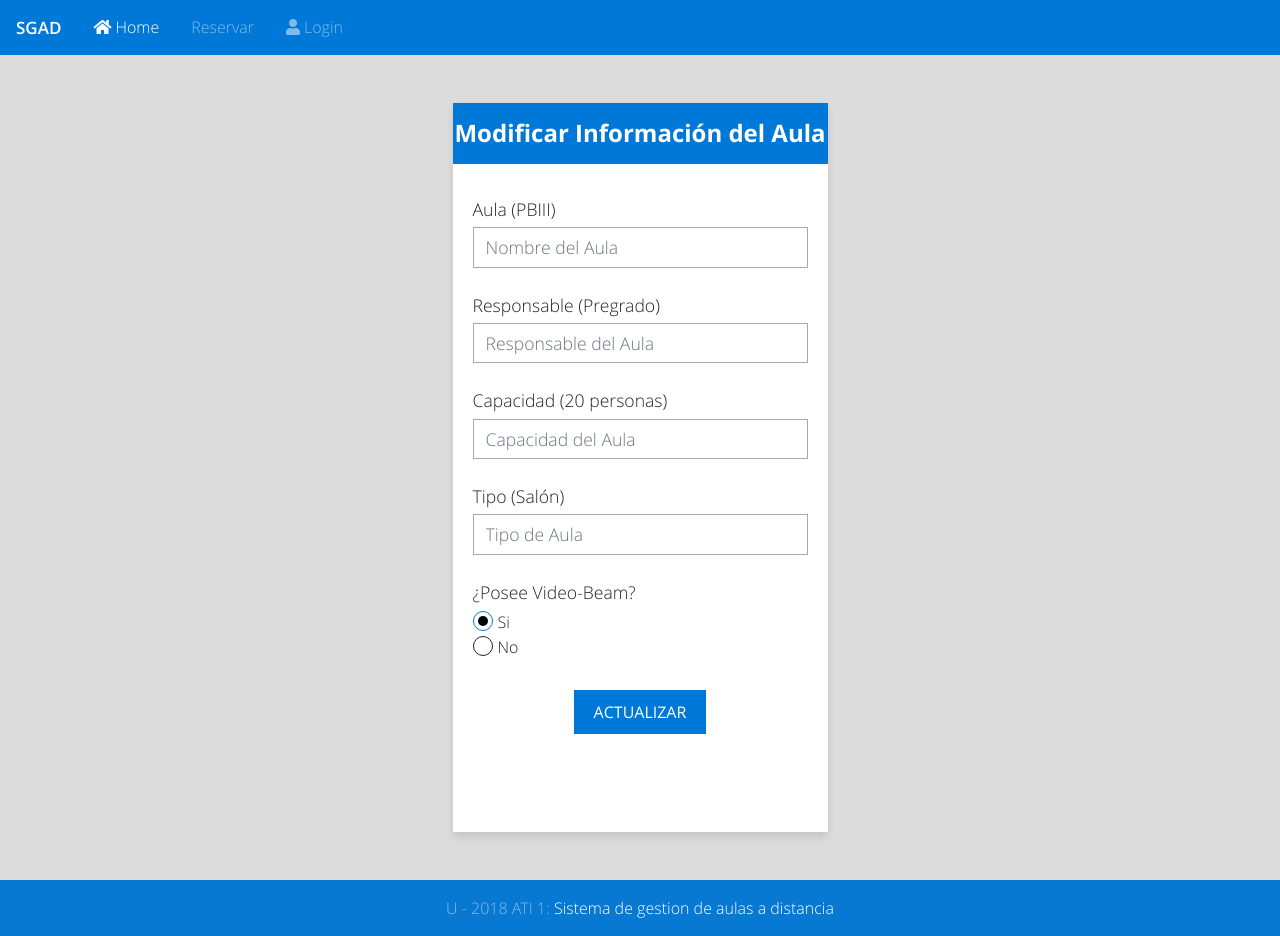
After one commit to gestionaulas/gestionaulas.github.io, a Flask app: page /modifyAula in a window 1280 px wide. The commit adds this page. Shown: the part 303-1239 px from the top of the page. Run offline with Flask 2, Linux system fonts and the light colour scheme; some libraries are stand-ins or nearby versions.

Commit message:
todo el flujo

```diff
--- a/SGDA/routes.py
+++ b/SGDA/routes.py
@@ -95,3 +95,8 @@ def userRequests():
 def reserveHistorial():
     form = LoginForm()
     return render_template('reserveHistorial.html', form=form, role=role)
+
+@app.route("/modifyAula", methods=['GET', 'POST'])
+def modifyAula():
+    form = LoginForm()
+    return render_template('modifyAula.html', form=form, role=role)
--- /dev/null
+++ b/SGDA/templates/modifyAula.html
@@ -0,0 +1,66 @@
+{% extends "layout.html" %}
+{% block content %}
+    <div class="card card-login mt-5 mb-5 pb-5">
+      <!--Card content-->
+      <h4 class="card-title font-weight-bold text-center blue text-white pb-3 pt-3">Modificar Información del Aula</h4>
+      <div class="card-body">
+        <!-- Placeholder input -->
+	<label for="inputPlaceholderEx">Aula (PBIII)</label>
+	<input placeholder="Nombre del Aula" type="text" id="inputPlaceholderEx" class="form-control">
+	<br>
+	<label for="inputPlaceholderEx">Responsable (Pregrado)</label>
+	<input placeholder="Responsable del Aula" type="text" id="inputPlaceholderEx" class="form-control">
+	<br>
+	<label for="inputPlaceholderEx">Capacidad (20 personas)</label>
+	<input placeholder="Capacidad del Aula" type="text" id="inputPlaceholderEx" class="form-control">
+	<br>
+	<label for="inputPlaceholderEx">Tipo (Salón)</label>
+	<input placeholder="Tipo de Aula" type="text" id="inputPlaceholderEx" class="form-control">
+
+	<br>
+	<label for="inputPlaceholderEx">¿Posee Video-Beam?</label>
+	<div class="form-check pl-0">
+	  <input class="form-check-input with-gap-blue" type="radio" name="exampleRadios" id="exampleRadios1" value="option1" checked>
+	  <label class="form-check-label" for="exampleRadios1">
+	    Si
+	  </label>
+	</div>
+	<div class="form-check pl-0">
+	  <input class="form-check-input with-gap-blue" type="radio" name="exampleRadios" id="exampleRadios2" value="option2">
+	  <label class="form-check-label" for="exampleRadios2">
+	    No
+	  </label>
+	</div>
+
+	<!-- Modal -->
+	<div class="modal fade" id="exampleModal2" tabindex="-1" role="dialog" aria-labelledby="exampleModalLabel2" aria-hidden="true">
+	  <div class="modal-dialog" role="document">
+	    <div class="modal-content">
+	      <div class="modal-header">
+		<h5 class="modal-title" id="exampleModalLabel2">Actualización realizada con éxito</h5>
+		<button type="button" class="close" data-dismiss="modal" aria-label="Close">
+		  <span aria-hidden="true">&times;</span>
+		</button>
+	      </div>
+	      <div class="modal-body">
+		La informacion del aula se ha actualizado satisfactoriamente.
+	      </div>
+	      <div class="modal-footer">
+		<button onclick="location.href='{{url_for('home')}}'" type="button" class="btn btn-primary" data-dismiss="modal">Aceptar</button>
+	      </div>
+	    </div>
+	  </div>
+	</div>
+
+	<div class="text-center mt-4 mb-4">
+	  <!-- Button trigger modal -->
+	  <button type="button" class="btn btn-primary" data-toggle="modal" data-target="#exampleModal2">
+	    Actualizar
+	  </button>
+	</div>
+   </div>
+      <!-- Footer -->
+
+
+    </div>
+{% endblock content %}
--- a/SGDA/templates/modifyProfile.html
+++ b/SGDA/templates/modifyProfile.html
@@ -15,7 +15,7 @@
           </div>
           <!-- Card image -->
           <div class="w-50 mx-auto position-relative ">
-            <img class="card-img-top" src="https://mdbootstrap.com/img/Photos/Others/men.jpg" alt="Card image">
+            <img class="card-img-top" src="../static/img/perfil.jpg" alt="Card image">
           </div>
         </div>
         <!-- Card body -->
--- a/SGDA/templates/userprofile.html
+++ b/SGDA/templates/userprofile.html
@@ -8,7 +8,7 @@
             </div>
             <!-- Card image -->
             <div class="w-50 mx-auto position-relative ">
-                <img class="card-img-top" src="https://mdbootstrap.com/img/Photos/Others/men.jpg" alt="Card image">
+                <img class="card-img-top" src="../static/img/perfil.jpg" alt="Card image">
             </div>
             </div>
             <!-- Card body -->
```
Also changed, not shown: SGDA/templates/userRequests.html (+4 -4 lines), SGDA/static/img/perfil.jpg (added).
